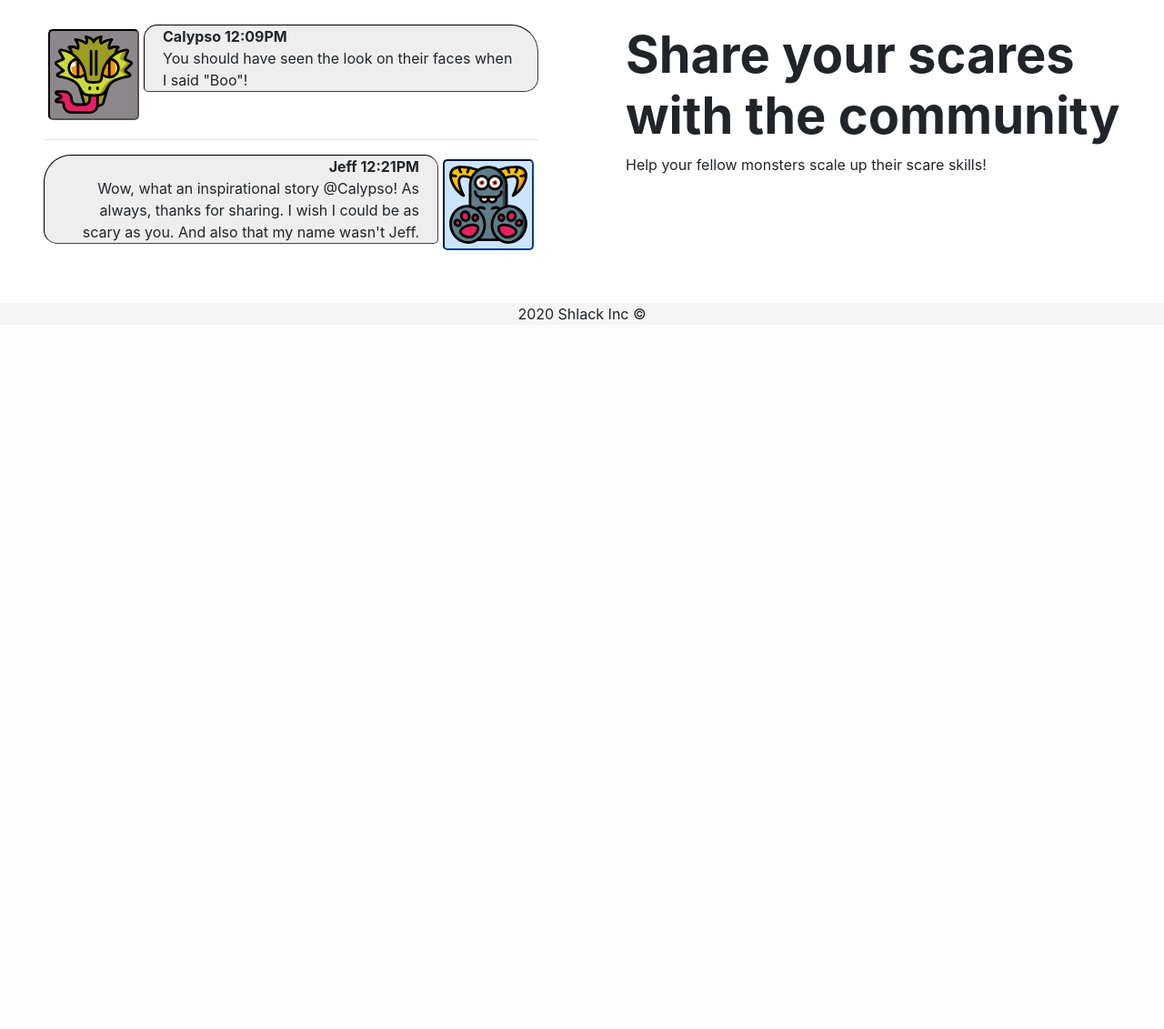
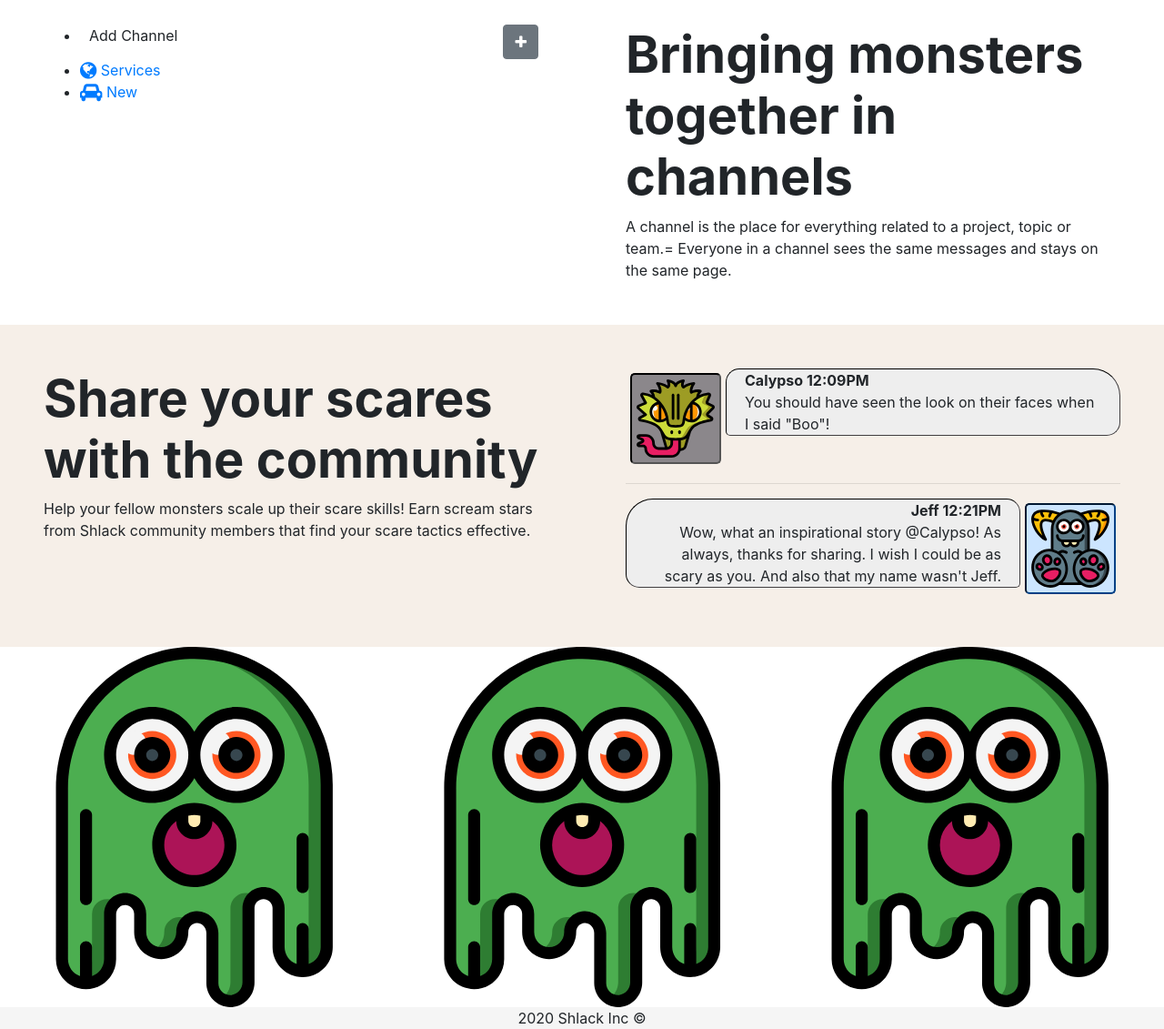
Before and after one commit to kevinhynes/shlack, a Flask app: page / in a window 1280 px wide. Shown: the part 453-1584 px from the top of the page at 91% size. Before the commit the page ends 805 px from the top, so only its background shows below. Run offline with Flask 2, Linux system fonts and the light colour scheme; some libraries are stand-ins or nearby versions.

Commit message:
Updates to styles, home page

```diff
--- a/static/style.css
+++ b/static/style.css
@@ -201,18 +201,18 @@ body, html {
   margin-bottom: 0px;
 }
 
-.chat.self {
+.media.self {
   display: flex;
   flex-direction: row-reverse;
   text-align: right;
 }
 
-.chat.self img {
+.media.self img {
   background: #cce5ff;
   border: 2px inset #004085;
 }
 
-.chat.self .media-body {
+.media.self .media-body {
   border-radius: 30px 15px 5px 15px;
 }
 
--- a/static/style.scss
+++ b/static/style.scss
@@ -177,7 +177,6 @@ body,html {
 
 
 //Chats
-
 .media {
   display: flex;
   flex-direction: row;
@@ -209,16 +208,16 @@ body,html {
     margin-bottom: 0px;
   }
 }
-.chat.self {
+.media.self {
   display: flex;
   flex-direction: row-reverse;
   text-align: right;
 }
-.chat.self img {
+.media.self img {
   background: $userblue;
   border: 2px inset $userblueborder;
 }
-.chat.self .media-body {
+.media.self .media-body {
   border-radius: 30px 15px 5px 15px;
 }
 
--- a/templates/home.html
+++ b/templates/home.html
@@ -15,7 +15,7 @@
           Shlack is where monsters meet
         </h1>
         <lead class="pt-5">
-          When monsters come together, scaring just gets better
+          When monsters come together, scaring just gets better.  Get REAL advice from REAL monsters.
         </lead>
 
       </div>
@@ -55,7 +55,7 @@
         <img src="./static/images/monsters/monster-34.svg" style="height: 100px;"/>
         <div class="media-body">
             <p class="timestamp">Gerp 12:09PM</p>
-            <p>You must wait until the being is resting!</p>
+            <p>You must wait until the being is having night visions!</p>
         </div>
       </div>
 
@@ -64,8 +64,8 @@
       <div class="media chat self">
         <img src="./static/images/monsters/monster-3.svg" style="height: 100px;"/>
         <div class="media-body">
-            <p class="timestamp">Casius 12:21PM</p>
-            <p>What if the being's lifegiver checks under the night slab?</p>
+            <p class="timestamp">Zaphod 12:21PM</p>
+            <p>What if the being's lifegiver checks under the lay-slab?</p>
         </div>
       </div>
 
@@ -78,10 +78,56 @@
     <div class="row flex-row-reverse" style="background: white; height: 100%;">
       <div class="col-md-6  p-5">
         <h1 class="display-4 font-weight-bold">
+          Bringing monsters together in channels
+        </h1>
+        <lead class="pt-5">
+          A channel is the place for everything related to a project, topic or team.=
+          Everyone in a channel sees the same messages and stays on the same page.
+        </lead>
+
+      </div>
+
+      <div class="col-md-6 p-5">
+
+        <ul class="menu-content">
+          <li>
+            <span style="padding-left: 10px;">Add Channel</span>
+            <button class="btn btn-secondary" data-target="#channelModal" data-toggle="modal" style="float: right;"><i class="fa fa-plus"></i></button>
+          </li>
+
+          <li data-toggle="collapse" data-target="#service" class="collapsed" style="clear: right;">
+            <a href="#"><i class="fa fa-globe fa-lg"></i> Services <span class="arrow"></span></a>
+          </li>
+          <ul class="sub-menu collapse" id="service">
+            <li>New Service 1</li>
+            <li>New Service 2</li>
+            <li>New Service 3</li>
+          </ul>
+
+          <li data-toggle="collapse" data-target="#new" class="collapsed">
+            <a href="#"><i class="fa fa-car fa-lg"></i> New <span class="arrow"></span></a>
+          </li>
+          <ul class="sub-menu collapse" id="new">
+            <li>New New 1</li>
+            <li>New New 2</li>
+            <li>New New 3</li>
+          </ul>
+
+        </ul>
+
+      </div>
+
+    </div>
+    <!--- End Second Row --->
+    <!--- Start Third Row --->
+    <div class="row" style="background: #f6efe8; height: 100%;">
+      <div class="col-md-6  p-5">
+        <h1 class="display-4 font-weight-bold">
           Share your scares with the community
         </h1>
         <lead class="pt-5">
-          Help your fellow monsters scale up their scare skills!
+          Help your fellow monsters scale up their scare skills!  Earn scream stars from Shlack community members
+          that find your scare tactics effective.
         </lead>
 
       </div>
@@ -110,7 +156,29 @@
       </div>
 
     </div>
-    <!--- End Second Row --->
+    <!--- End Third Row --->
+
+
+
+    <!--- Start Fourth Row --->
+    <div class="row" style="background: white; ">
+      <div class="col-sm-4">
+        <img src="./static/images/monsters/monster-34.svg" style="width: 100%;"/>
+
+      </div>
+      <div class="col-sm-4">
+        <img src="./static/images/monsters/monster-34.svg" style="width: 100%;"/>
+
+      </div>
+      <div class="col-sm-4">
+        <img src="./static/images/monsters/monster-34.svg" style="width: 100%;"/>
+
+      </div>
+    </div>
+
+    <!--- End Fourth Row --->
+
+
 
     <footer class="text-center">
       2020 Shlack Inc &copy;
--- a/templates/layout.html
+++ b/templates/layout.html
@@ -18,7 +18,7 @@
 <div id="navbar" class="container-fluid fixed-top position-sticky shadow">
       <ul class="navbar-list">
         <li>
-          <a class="navbar-brand" href="#">
+          <a class="navbar-brand" href="{{url_for('index')}}">
             <img src="./static/images/brand-icons/017-speech-bubble-2.svg" width="30" height="30" class="d-inline-block align-top" alt="">
           Shlack
           </a>
```
Also changed, not shown: 1 other file.
